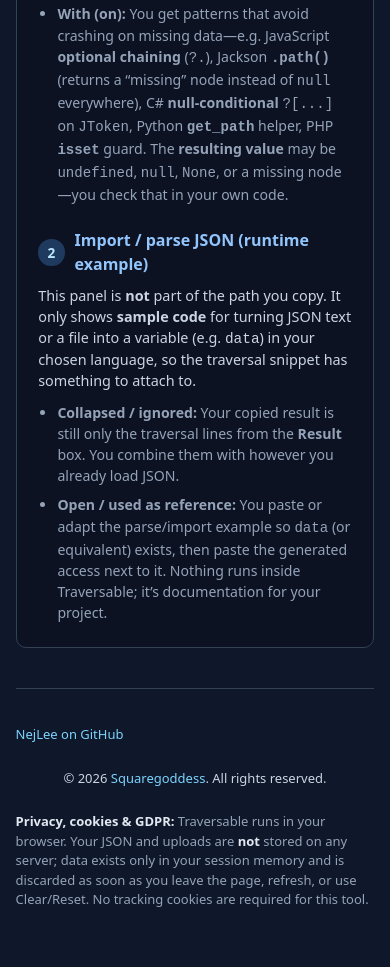
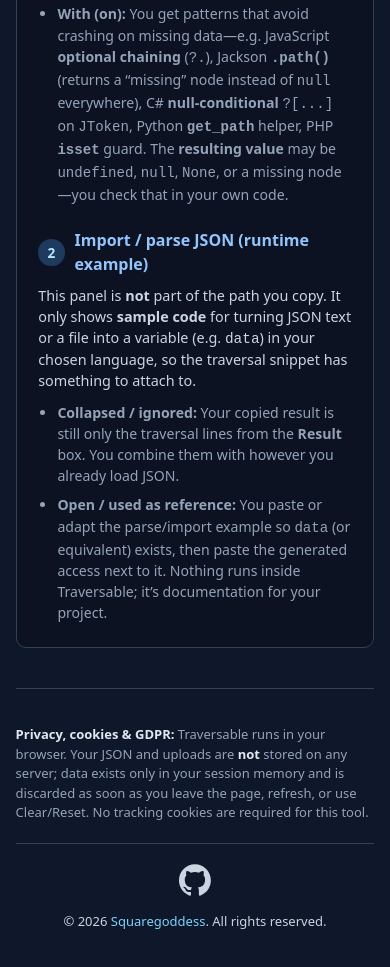
Before and after one commit to NejLee/traversable, a plain HTML site: page json-traversal-wizard/index.html in a window 390 px wide. Shown: the part 2924-3891 px from the top of the page. Drawn offline with Linux system fonts and the light colour scheme.

```diff
--- a/json-traversal-wizard/index.html
+++ b/json-traversal-wizard/index.html
@@ -4,6 +4,30 @@
     <meta charset="UTF-8" />
     <meta name="viewport" content="width=device-width, initial-scale=1.0" />
     <title>Traversable — JSON path &amp; syntax</title>
+    <!-- Favicons: 16/32/48 PNG + 180 Apple touch; regenerate from logo via generate-favicons.ps1 -->
+    <link
+      rel="icon"
+      type="image/png"
+      sizes="32x32"
+      href="./favicon-32x32.png"
+    />
+    <link
+      rel="icon"
+      type="image/png"
+      sizes="16x16"
+      href="./favicon-16x16.png"
+    />
+    <link
+      rel="icon"
+      type="image/png"
+      sizes="48x48"
+      href="./favicon-48x48.png"
+    />
+    <link
+      rel="apple-touch-icon"
+      sizes="180x180"
+      href="./apple-touch-icon.png"
+    />
     <link rel="stylesheet" href="./styles.css" />
   </head>
   <body>
@@ -302,17 +326,40 @@
       </aside>
 
       <footer class="site-footer">
-        <div class="site-footer__github">
+        <p class="footer-legal site-footer__privacy">
+          <strong>Privacy, cookies &amp; GDPR:</strong> Traversable runs in
+          your browser. Your JSON and uploads are <strong>not</strong> stored
+          on any server; data exists only in your session memory and is
+          discarded as soon as you leave the page, refresh, or use
+          Clear/Reset. No tracking cookies are required for this tool.
+        </p>
+        <hr class="site-footer__hr" />
+        <div class="site-footer__bottom">
           <a
-            class="footer-link"
+            class="github-logo-link"
             href="https://github.com/NejLee"
             target="_blank"
             rel="noopener noreferrer"
+            aria-label="NejLee on GitHub"
             title="Néja Leedham (NejLee) on GitHub"
-            >NejLee on GitHub</a
           >
-        </div>
-        <div class="site-footer__copy">
+            <!-- GitHub mark (Octocat silhouette); see github.com/logos -->
+            <svg
+              class="github-logo-svg"
+              xmlns="http://www.w3.org/2000/svg"
+              viewBox="0 0 98 96"
+              width="32"
+              height="32"
+              aria-hidden="true"
+              focusable="false"
+            >
+              <path
+                fill="currentColor"
+                fill-rule="evenodd"
+                d="M48.854 0C21.839 0 0 22 0 49.217c0 21.756 13.993 40.172 33.405 46.69 2.427.49 3.316-1.059 3.316-2.362 0-1.141-.08-5.052-.08-9.127-13.59 2.934-16.42-5.867-16.42-5.867-2.184-5.704-5.42-7.17-5.42-7.17-4.448-3.015.324-3.015.324-3.015 4.934.326 7.523 5.052 7.523 5.052 4.367 7.496 11.404 5.337 14.17 4.074.404-3.178 1.699-5.378 3.074-6.6-10.839-1.141-22.243-5.378-22.243-24.283 0-5.378 1.94-9.778 5.014-13.2-.485-1.222-2.184-6.275.486-13.038 0 0 4.125-1.304 13.426 5.052a46.97 46.97 0 0 1 12.214-1.63c4.125 0 8.33.571 12.213 1.63 9.302-6.356 13.427-5.052 13.427-5.052 2.67 6.763.97 11.816.485 13.038 3.155 3.422 5.015 7.822 5.015 13.2 0 18.905-11.404 23.06-22.324 24.283 1.78 1.548 3.316 4.481 3.316 9.126 0 6.6-.08 11.897-.08 13.526 0 1.304.89 2.853 3.316 2.364 19.412-6.52 33.405-24.935 33.405-46.691C97.707 22 75.788 0 48.854 0z"
+              />
+            </svg>
+          </a>
           <p class="footer-copy">
             © <span id="footer-year-range">2026</span>
             <a
@@ -324,15 +371,6 @@
             >. All rights reserved.
           </p>
         </div>
-        <div class="site-footer__legal">
-          <p class="footer-legal">
-            <strong>Privacy, cookies &amp; GDPR:</strong> Traversable runs in
-            your browser. Your JSON and uploads are <strong>not</strong> stored
-            on any server; data exists only in your session memory and is
-            discarded as soon as you leave the page, refresh, or use
-            Clear/Reset. No tracking cookies are required for this tool.
-          </p>
-        </div>
       </footer>
     </main>
 
--- a/json-traversal-wizard/styles.css
+++ b/json-traversal-wizard/styles.css
@@ -4,7 +4,7 @@
 
 body {
   margin: 0;
-  font-family: system-ui, "Segoe UI", Roboto, sans-serif;
+  font-family: Poppins, system-ui, "Segoe UI", Roboto, sans-serif;
   background: #0f172a;
   color: #e2e8f0;
   line-height: 1.45;
@@ -542,10 +542,9 @@
 }
 
 .site-footer {
-  display: grid;
-  grid-template-columns: 1fr auto 1fr;
-  gap: 1.5rem 2rem;
-  align-items: start;
+  display: flex;
+  flex-direction: column;
+  gap: 1.25rem;
   padding: 2.25rem 0 1.5rem;
   margin-top: 2.5rem;
   border-top: 1px solid #334155;
@@ -554,21 +553,59 @@
   color: #94a3b8;
 }
 
-.site-footer__github {
-  justify-self: start;
+.site-footer__privacy {
+  margin: 0;
+  max-width: none;
+  width: 100%;
   text-align: left;
 }
 
-.site-footer__copy {
-  justify-self: center;
-  text-align: center;
-  max-width: 22rem;
+.site-footer__hr {
+  border: 0;
+  border-top: 1px solid #334155;
+  margin: 0;
+  width: 100%;
 }
 
-.site-footer__legal {
-  justify-self: end;
+.site-footer__bottom {
+  display: flex;
+  flex-direction: row;
+  justify-content: space-between;
+  align-items: center;
+  gap: 1rem 1.5rem;
+  width: 100%;
+}
+
+.github-logo-link {
+  display: inline-flex;
+  align-items: center;
+  justify-content: center;
+  color: #cbd5e1;
+  line-height: 0;
+  border-radius: 8px;
+  padding: 4px;
+  margin: -4px;
+  text-decoration: none;
+  transition: color 0.15s ease, transform 0.15s ease;
+}
+
+.github-logo-link:hover {
+  color: #f8fafc;
+}
+
+.github-logo-link:focus-visible {
+  outline: 2px solid #7dd3fc;
+  outline-offset: 3px;
+}
+
+.github-logo-svg {
+  display: block;
+}
+
+.site-footer .footer-copy {
+  margin: 0;
   text-align: right;
-  max-width: min(20rem, 100%);
+  flex-shrink: 0;
 }
 
 .site-footer p {
@@ -619,20 +656,32 @@
     width: 100%;
   }
 
-  .site-footer {
-    grid-template-columns: 1fr;
-    text-align: left;
+  .site-footer__bottom {
+    flex-direction: column;
+    align-items: stretch;
   }
 
-  .site-footer__github,
-  .site-footer__copy,
-  .site-footer__legal {
-    justify-self: stretch;
-    text-align: left;
-    max-width: none;
+  .site-footer .footer-copy {
+    text-align: center;
   }
 
-  .site-footer__copy {
-    text-align: center;
+  .github-logo-link {
+    align-self: flex-start;
   }
 }
+
+/* Narrow phones: single column, GitHub + copyright both centred */
+@media (max-width: 480px) {
+  .site-footer__bottom {
+    align-items: center;
+  }
+
+  .github-logo-link {
+    align-self: center;
+  }
+
+  .site-footer .footer-copy {
+    text-align: center;
+    width: 100%;
+  }
+}
```
Also changed, not shown: json-traversal-wizard/apple-touch-icon.png (added), json-traversal-wizard/favicon-16x16.png (added), json-traversal-wizard/favicon-32x32.png (added), json-traversal-wizard/favicon-48x48.png (added), 2 other files.
